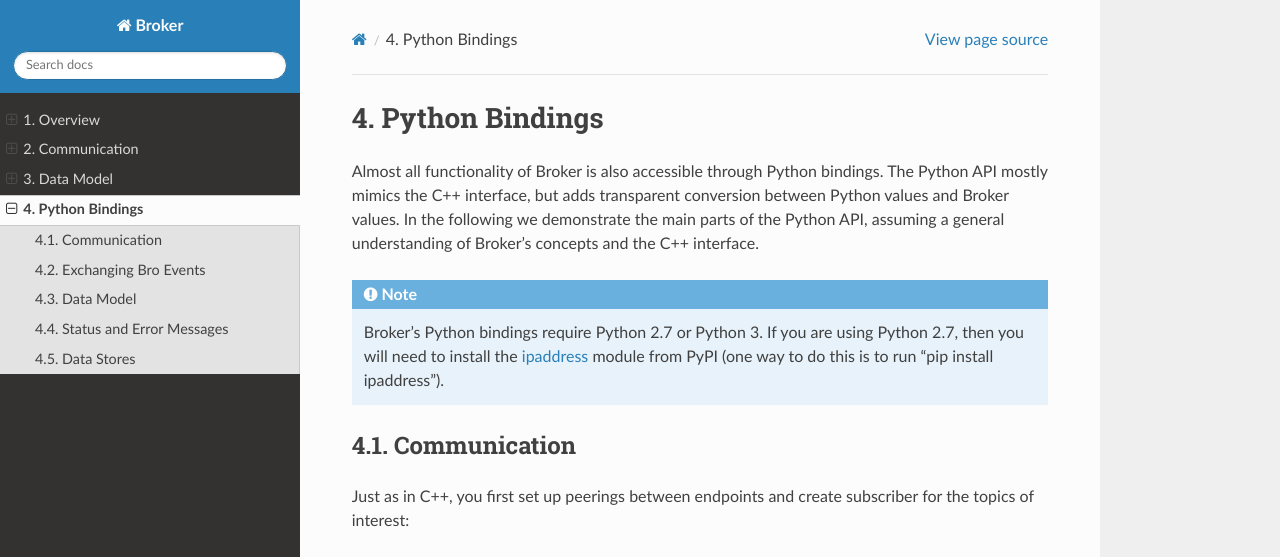
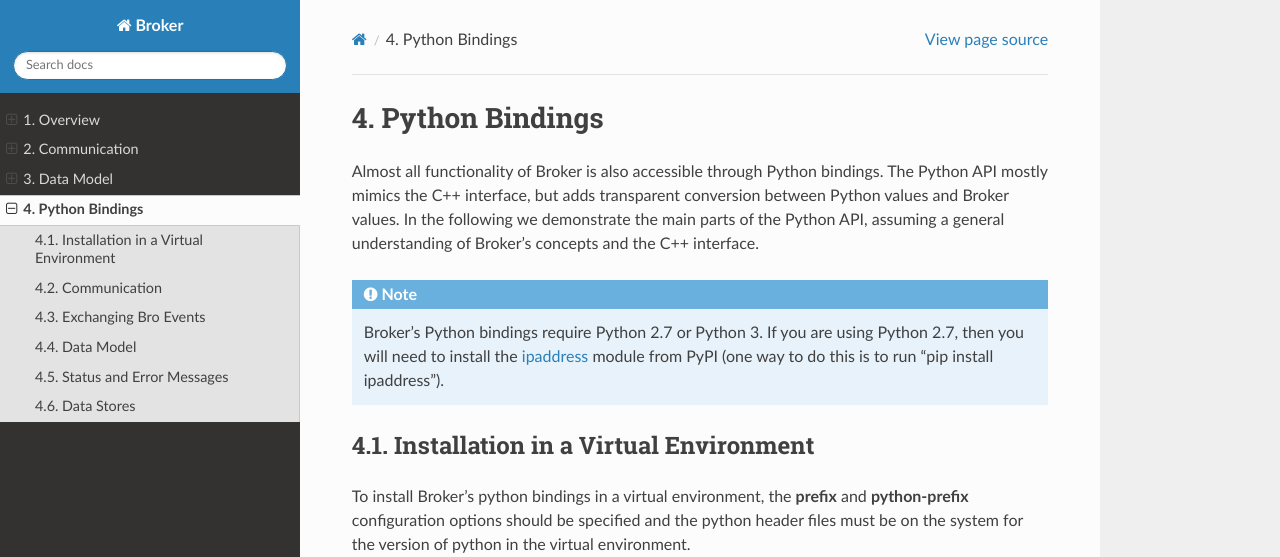
Before and after one commit to zeek/broker, a Sphinx documentation site: the page built from doc/python.rst, in a window 1280 px wide and 1400 px high. Shown: the top 557 px of the window. Built offline with Sphinx 7.4.7 and the Read the Docs theme 2.0.0, drawn with Linux system fonts in a browser that asks for light colours; pages that are not in the unit, such as notebooks, are missing from menus; some of the changed text lies outside the part shown; grey boxes are pictures that could not be loaded.

Commit message:
Update python.rst
Modify the python bindings documentation to include instructions for virtual environment setup.

```diff
--- a/doc/python.rst
+++ b/doc/python.rst
@@ -14,6 +14,23 @@
     are using Python 2.7, then you will need to install
     the `ipaddress <https://pypi.python.org/pypi/ipaddress>`_ module from
     PyPI (one way to do this is to run "pip install ipaddress").
+
+Installation in a Virtual Environment
+-------------
+
+To install Broker's python bindings in a virtual environment, the **prefix**
+and **python-prefix** configuration options should be specified and the
+python header files must be on the system for the version of python in the
+virtual environment.
+
+.. code-block:: bash
+
+    $ virtualenv -p python3 /Users/user/sandbox/broker/venv
+    $ /Users/user/sandbox/broker/venv/bin/activate
+    $ ./configure --prefix=/Users/user/sandbox/broker --python-prefix=$(python -c 'import sys; print(sys.exec_prefix)')
+    $ make install
+    $ python -c 'import broker; print(broker.__file__)'
+    /Users/user/sandbox/broker/venv/lib/python3.7/site-packages/broker/__init__.py
 
 Communication
 -------------
```
